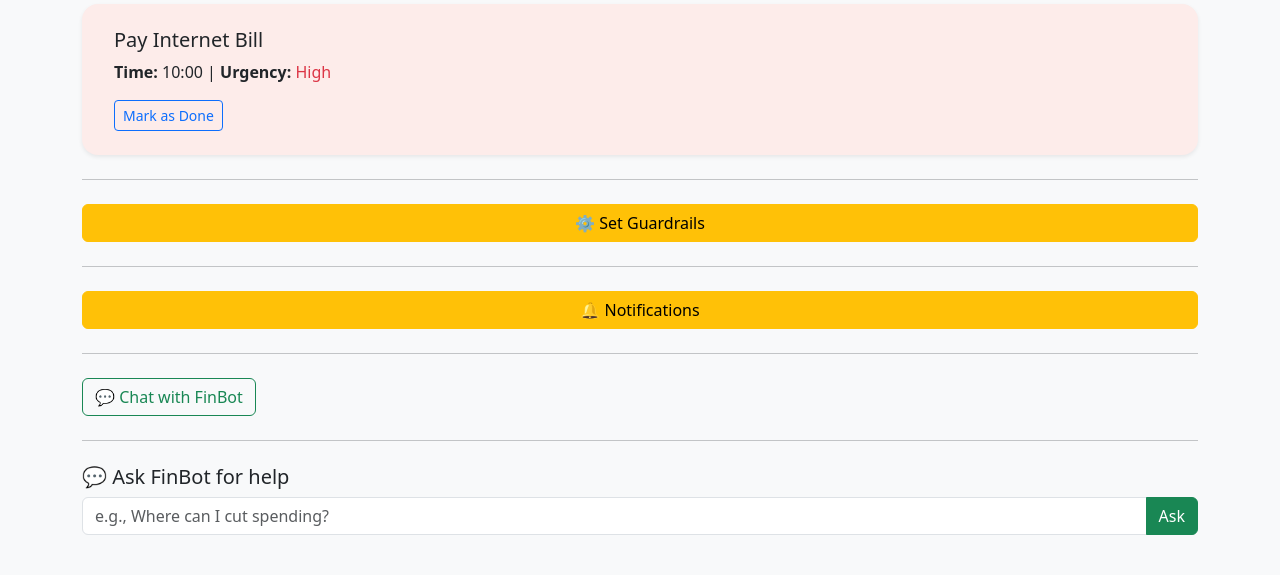
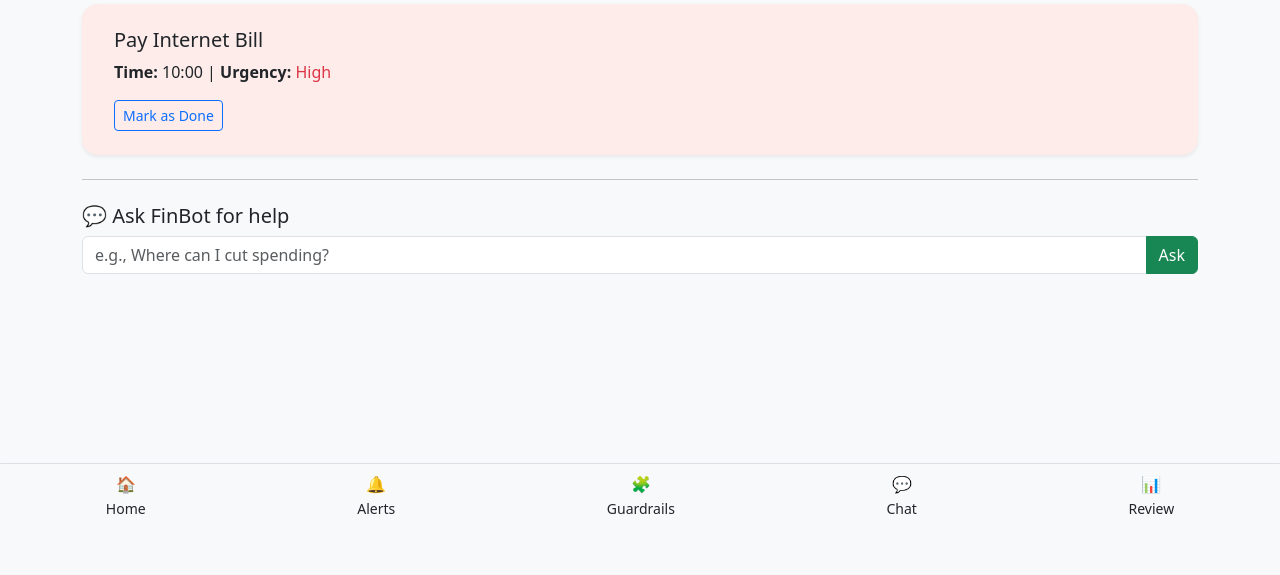
Before and after one commit to klsahin/AIcess, a Flask app: page / in a window 1280 px wide. Shown: the part 272-847 px from the top of the page. After the commit the page ends 786 px from the top, so only its background shows below. Run offline with Flask 3, Linux system fonts and the light colour scheme; some libraries are stand-ins or nearby versions.

Commit message:
Final Code

```diff
--- a/main.py
+++ b/main.py
@@ -87,6 +87,9 @@ def notifications():
 def chat_popup():
     return render_template("chat_popup.html")
 
+@app.route("/weekly-review")
+def weekly_review():
+    return render_template("weekly_review.html")
 
 @app.route("/guardrail-insights")
 def guardrail_insights():
--- a/templates/dashboard.html
+++ b/templates/dashboard.html
@@ -8,14 +8,18 @@
     href="https://cdn.jsdelivr.net/npm/bootstrap@5.3.0/dist/css/bootstrap.min.css"
     rel="stylesheet"
   >
+  <link
+    rel="stylesheet"
+    href="https://cdnjs.cloudflare.com/ajax/libs/font-awesome/6.5.0/css/all.min.css"
+  />
   <style>
     body {
       background-color: #f8f9fa;
+      padding-bottom: 80px; /* reserve space for tab bar */
     }
     .card {
       margin-bottom: 15px;
       transition: all 0.3s ease;
-
     }
     .chatbot-response {
       white-space: pre-wrap;
@@ -37,10 +41,32 @@
       opacity: 0.5;
       text-decoration: line-through;
     }
+    .tab-bar {
+      position: fixed;
+      bottom: 0;
+      width: 100%;
+      background-color: #ffffff;
+      border-top: 1px solid #dee2e6;
+      display: flex;
+      justify-content: space-around;
+      padding: 8px 0;
+      z-index: 1000;
+    }
+    .tab-bar a {
+      color: #666;
+      text-decoration: none;
+      font-size: 14px;
+      display: flex;
+      flex-direction: column;
+      align-items: center;
+    }
+    .tab-bar a.active {
+      color: #007bff;
+    }
   </style>
   <script src="https://cdn.jsdelivr.net/npm/canvas-confetti@1.5.1/dist/confetti.browser.min.js"></script>
+</head>
 
-</head>
 <body class="container py-4">
 
   <h4 class="mb-3">👋 Hello! Here are your tasks for {{ today }}:</h4>
@@ -71,24 +97,6 @@
 
   <hr class="my-4">
 
-  <div class="d-grid gap-2">
-    <a href="/set-guardrails" class="btn btn-warning">⚙️ Set Guardrails</a>
-  </div>
-
-  <hr class="my-4">
-
-  <div class="d-grid gap-2">
-    <a href="/notifications" class="btn btn-warning">🔔 Notifications</a>
-  </div>
-
-  <hr class="my-4">
-
-  <div>
-  <a href="/chat-popup" class="btn btn-outline-success">💬 Chat with FinBot</a>
-  </div>
-
-  <hr class="my-4">
-
   <h5>💬 Ask FinBot for help</h5>
   <div class="input-group mb-3">
     <input type="text" id="userInput" class="form-control" placeholder="e.g., Where can I cut spending?">
@@ -96,8 +104,31 @@
   </div>
   <div class="alert alert-info d-none chatbot-response" id="responseBox"></div>
 
+  <!-- 🧭 Bottom Navigation -->
+  <footer class="tab-bar">
+    <a href="/" class="active">
+      <i class="fas fa-home"></i>
+      <span>Home</span>
+    </a>
+    <a href="/notifications">
+      <i class="fas fa-bell"></i>
+      <span>Alerts</span>
+    </a>
+    <a href="/set-guardrails">
+      <i class="fas fa-sliders-h"></i>
+      <span>Guardrails</span>
+    </a>
+    <a href="/chat-popup">
+      <i class="fas fa-comment-dots"></i>
+      <span>Chat</span>
+    </a>
+    <a href="/weekly-review">
+      <i class="fas fa-chart-bar"></i>
+      <span>Review</span>
+    </a>
+  </footer>
+
   <script>
-    // Get all reminders initially
     const reminderElements = document.querySelectorAll('[id^="reminder-"]');
     let totalTasks = reminderElements.length;
     let completedTasks = 0;
@@ -107,11 +138,9 @@
       const progressBar = document.getElementById('progressBar');
       progressBar.style.width = percent + '%';
       progressBar.textContent = `${completedTasks}/${totalTasks} Tasks Done`;
+      if (completedTasks === totalTasks) celebrate();
+    }
 
-      if (completedTasks === totalTasks) {
-        celebrate();
-      }
-    }
     async function sendMessage() {
       const input = document.getElementById('userInput').value;
       const resBox = document.getElementById('responseBox');
@@ -146,13 +175,31 @@
       alert('🎉 Congratulations! You completed all tasks!');
     }
 
-  // Initialize progress on page load
-  document.addEventListener('DOMContentLoaded', updateProgressBar);
+    document.addEventListener('DOMContentLoaded', updateProgressBar);
   </script>
-
-
+<!-- Bottom Navigation Bar -->
+<nav class="navbar fixed-bottom navbar-light bg-light border-top d-flex justify-content-around shadow-sm">
+  <a href="/" class="text-center text-decoration-none text-dark">
+    <div>🏠</div>
+    <small>Home</small>
+  </a>
+  <a href="/notifications" class="text-center text-decoration-none text-dark">
+    <div>🔔</div>
+    <small>Alerts</small>
+  </a>
+  <a href="/set-guardrails" class="text-center text-decoration-none text-dark">
+    <div>🧩</div>
+    <small>Guardrails</small>
+  </a>
+  <a href="/chat-popup" class="text-center text-decoration-none text-dark">
+    <div>💬</div>
+    <small>Chat</small>
+  </a>
+  <a href="/weekly-review" class="text-center text-decoration-none text-dark">
+    <div>📊</div>
+    <small>Review</small>
+  </a>
+</nav>
 
 </body>
 </html>
-
-</html>
--- a/templates/set_guardrails.html
+++ b/templates/set_guardrails.html
@@ -36,4 +36,10 @@
 
   <button type="submit" class="btn btn-primary">Save Guardrails</button>
 </form>
+<div>
+<a href="/guardrail-insights" class="btn btn-outline-primary d-flex flex-column align-items-center">
+  <div style="font-size: 1.2rem;">📊</div>
+  <small>INSIGHTS</small>
+</a>
+</div>
 {% endblock %}
```
Also changed, not shown: templates/chat_popup.html (+7 -77 lines).
